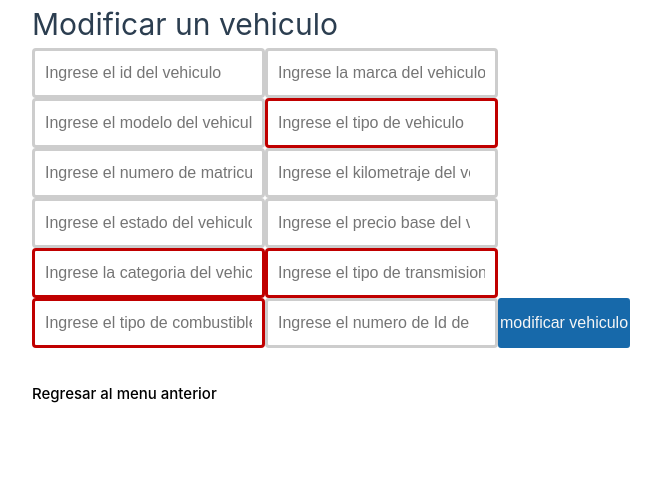
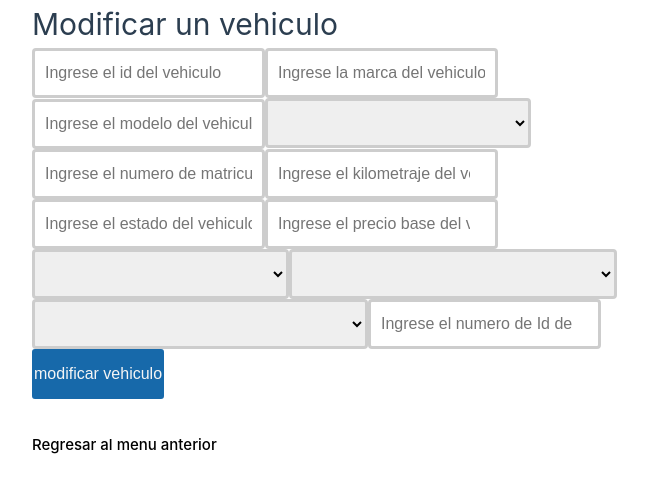
Before and after one commit to CristobalMilla/Lab_Fingeso_Part2, a Vue app in the folder FrontEnd/AutoAltiro/: page /modifyCar in a window 1280 px wide. Shown: the top 492 px of the page, without its empty margins (0-661 px from the left). Built offline with nearby package versions, Linux system fonts and the light colour scheme.

Commit message:
Transcribir opciones ACRISS en <select>

```diff
--- a/FrontEnd/AutoAltiro/src/index.css
+++ b/FrontEnd/AutoAltiro/src/index.css
@@ -277,6 +277,18 @@ input{
   transition: border 0.2s;
 }
 
+select{
+  height: 50px;
+  box-sizing: border-box;
+
+  padding: 10px !important;
+  font-size: 16px;
+  border-radius: 4px;
+  outline: none;
+  border: #cdcdcd solid 3px;
+  transition: border 0.2s;
+}
+
 input:hover{
   border: #bbbbbb solid 3px;
   transition: border 0.2s;
--- a/FrontEnd/AutoAltiro/src/views/AddCar.vue
+++ b/FrontEnd/AutoAltiro/src/views/AddCar.vue
@@ -9,14 +9,86 @@
       <div class="InputContainer">
         <input type="marca" v-model="vehicleBrand" placeholder="Ingrese la marca del vehiculo">
         <input type="modelo" v-model="vehicleModel" placeholder="Ingrese el modelo del vehiculo">
-        <input type="tipo" v-model="vehicleType" required pattern="[BCDWVLSTFJXPQZEMRHYNGK]" maxlength=1 placeholder="Ingrese el tipo de vehiculo">
+        <select v-model="vehicleType">
+            <option disabled value="">Ingrese tipo de vehículo</option>
+            <option value="B">B: 2-3 Puertas</option>
+            <option value="C">C: 2/4 Puertas</option>
+            <option value="D">D: 4-5 Puertas</option>
+            <option value="W">W: Wagon/Estate</option>
+            <option value="V">M: Monovolumen</option>
+            <option value="L">L: Limousine</option>
+            <option value="S">S: Deportivo</option>
+            <option value="T">T: Descapotable</option>
+            <option value="F">F: 4x4</option>
+            <option value="J">J: 4x4 Abierto</option>
+            <option value="X">X: Especial</option>
+            <option value="P">P: Pickup cabina regular</option>
+            <option value="Q">Q: Pickup grande</option>
+            <option value="Z">Z: Oferta especial</option>
+            <option value="E">E: Coupe</option>
+            <option value="M">M: Monoespacio</option>
+            <option value="R">R: Vehículo de recreación</option>
+            <option value="H">H: Motor Home</option>
+            <option value="Y">Y: Vehículo de 2 ruedas</option>
+            <option value="N">N: Roadster deportivo 2 plazas</option>
+            <option value="G">G: Crossover</option>
+            <option value="K">K: Vehículo comercial</option>
+        </select>
         <input type="matricula" v-model="vehicleNumber" placeholder="Ingrese el numero de matricula  del vehiculo">
         <input type="number" v-model="vehicleMilleage" min=0 placeholder="Ingrese el kilometraje del vehiculo">
         <input type="estado" v-model="vehicleState" placeholder="Ingrese el estado del vehiculo">
         <input type="number" v-model="vehicleBasePrice" min=0 placeholder="Ingrese el precio base del vehiculo">
-        <input type="categoria" v-model="vehicleCategory" required pattern="[MNEHCDIJSRFGPULWOX]" maxlength=1 placeholder="Ingrese la categoria del vehiculo">
-        <input type="text" v-model="vehicleTransmission" required pattern="[MNCABD]" maxlength=1 placeholder="Ingrese el tipo de transmision del vehiculo">
-        <input type="combustible" v-model="vehiculeFuel" required pattern="[RNDQHIECLSABMFVZUX]" maxlength=1 placeholder="Ingrese el tipo de combustible del vehiculo">
+        <select v-model="vehicleCategory">
+            <option disabled value="">Ingrese categoría de vehículo</option>
+            <option value="M">M: Mini</option>
+            <option value="N">N: Mini Elite</option>
+            <option value="E">E: Económico</option>
+            <option value="H">H: Económico Elite</option>
+            <option value="C">C: Compact</option>
+            <option value="D">D: Compact Elite</option>
+            <option value="I">I: Intermediate</option>
+            <option value="J">J: Intermediate Elite</option>
+            <option value="S">S: Standard </option>
+            <option value="R">R: Standard Elite</option>
+            <option value="F">F: Fullsize</option>
+            <option value="G">G: Fullsize Elite</option>
+            <option value="P">P: Premium</option>
+            <option value="U">U: Premium Elite</option>
+            <option value="L">L: Lujo</option>
+            <option value="W">W: Lujo Elite</option>
+            <option value="O">O: Monovolúmen</option>
+            <option value="X">X: Especial</option>
+        </select>
+        <select v-model="vehicleTransmission">
+            <option disabled value="">Ingrese tipo de transmisión del vehículo</option>
+            <option value="M">M: Manual sin especificar tracción</option>
+            <option value="N">N: Manual con tracción delantera</option>
+            <option value="C">C: Manual con tracción 4 ruedas</option>
+            <option value="A">A: Automática sin especificar tracción</option>
+            <option value="B">B: Automático con tracción 4 ruedas</option>
+            <option value="D">D: Automático con tracción delantera</option>
+        </select>
+        <select v-model="vehiculeFuel">
+            <option disabled value="">Ingrese tipo de combustible del vehículo</option>
+            <option value="R">R: Combustible no especificado/Con aire</option>
+            <option value="N">N: Combustible no especificado/Sin aire</option>
+            <option value="D">D: Diesel Con aire</option>
+            <option value="Q">Q: Diesel Sin aire</option>
+            <option value="H">H: Vehículo Híbrido Con aire</option>
+            <option value="I">I: Vehículo Híbrido Sin aire</option>
+            <option value="E">E: Eléctrico Con aire</option>
+            <option value="C">C: Eléctrico Sin aire</option>
+            <option value="L">L: Gas Licuado Petróleo Con aire</option>
+            <option value="S">S: Gas Licuado Petróleo Sin aire</option>
+            <option value="A">A: Hidrógeno Con aire</option>
+            <option value="B">B: Hidrógeno Sin aire</option>
+            <option value="M">M: Multicombustible Con aire</option>
+            <option value="F">F: Multicombustible Sin aire</option>
+            <option value="V">V: Gasolina Con aire</option>
+            <option value="Z">Z: Gasolina Sin aire</option>
+            <option value="U">U: Etanol Con aire</option>
+            <option value="X">X: Etanol Sin aire</option>
+        </select>
         <input type="number" v-model="sucursalId" min=1 placeholder="Ingrese el numero de Id de la sucursal">
         <button class="sessionButton" @click="agregarVehiculo">Agregar vehiculo</button>
       </div>
--- a/FrontEnd/AutoAltiro/src/views/modifyCar.vue
+++ b/FrontEnd/AutoAltiro/src/views/modifyCar.vue
@@ -10,14 +10,86 @@
         <input type="number" v-model="vehicleId" min=0 placeholder="Ingrese el id del vehiculo">
         <input type="marca" v-model="vehicleBrand" placeholder="Ingrese la marca del vehiculo">
         <input type="modelo" v-model="vehicleModel" placeholder="Ingrese el modelo del vehiculo">
-        <input type="tipo" v-model="vehicleType" required pattern="[BCDWVLSTFJXPQZEMRHYNGK]" maxlength=1 placeholder="Ingrese el tipo de vehiculo">
+        <select v-model="vehicleType">
+            <option disabled value="">Ingrese tipo de vehículo</option>
+            <option value="B">B: 2-3 Puertas</option>
+            <option value="C">C: 2/4 Puertas</option>
+            <option value="D">D: 4-5 Puertas</option>
+            <option value="W">W: Wagon/Estate</option>
+            <option value="V">M: Monovolumen</option>
+            <option value="L">L: Limousine</option>
+            <option value="S">S: Deportivo</option>
+            <option value="T">T: Descapotable</option>
+            <option value="F">F: 4x4</option>
+            <option value="J">J: 4x4 Abierto</option>
+            <option value="X">X: Especial</option>
+            <option value="P">P: Pickup cabina regular</option>
+            <option value="Q">Q: Pickup grande</option>
+            <option value="Z">Z: Oferta especial</option>
+            <option value="E">E: Coupe</option>
+            <option value="M">M: Monoespacio</option>
+            <option value="R">R: Vehículo de recreación</option>
+            <option value="H">H: Motor Home</option>
+            <option value="Y">Y: Vehículo de 2 ruedas</option>
+            <option value="N">N: Roadster deportivo 2 plazas</option>
+            <option value="G">G: Crossover</option>
+            <option value="K">K: Vehículo comercial</option>
+        </select>
         <input type="matricula" v-model="vehicleNumber" placeholder="Ingrese el numero de matricula  del vehiculo">
         <input type="number" v-model="vehicleMilleage" min=0 placeholder="Ingrese el kilometraje del vehiculo">
         <input type="estado" v-model="vehicleState" placeholder="Ingrese el estado del vehiculo">
         <input type="number" v-model="vehicleBasePrice" min=0 placeholder="Ingrese el precio base del vehiculo">
-        <input type="categoria" v-model="vehicleCategory" required pattern="[MNEHCDIJSRFGPULWOX]" maxlength=1 placeholder="Ingrese la categoria del vehiculo">
-        <input type="text" v-model="vehicleTransmission" required pattern="[MNCABD]" maxlength=1 placeholder="Ingrese el tipo de transmision del vehiculo">
-        <input type="combustible" v-model="vehiculeFuel" required pattern="[RNDQHIECLSABMFVZUX]" maxlength=1 placeholder="Ingrese el tipo de combustible del vehiculo">
+        <select v-model="vehicleCategory">
+            <option disabled value="">Ingrese categoría de vehículo</option>
+            <option value="M">M: Mini</option>
+            <option value="N">N: Mini Elite</option>
+            <option value="E">E: Económico</option>
+            <option value="H">H: Económico Elite</option>
+            <option value="C">C: Compact</option>
+            <option value="D">D: Compact Elite</option>
+            <option value="I">I: Intermediate</option>
+            <option value="J">J: Intermediate Elite</option>
+            <option value="S">S: Standard </option>
+            <option value="R">R: Standard Elite</option>
+            <option value="F">F: Fullsize</option>
+            <option value="G">G: Fullsize Elite</option>
+            <option value="P">P: Premium</option>
+            <option value="U">U: Premium Elite</option>
+            <option value="L">L: Lujo</option>
+            <option value="W">W: Lujo Elite</option>
+            <option value="O">O: Monovolúmen</option>
+            <option value="X">X: Especial</option>
+        </select>
+        <select v-model="vehicleTransmission">
+            <option disabled value="">Ingrese tipo de transmisión del vehículo</option>
+            <option value="M">M: Manual sin especificar tracción</option>
+            <option value="N">N: Manual con tracción delantera</option>
+            <option value="C">C: Manual con tracción 4 ruedas</option>
+            <option value="A">A: Automática sin especificar tracción</option>
+            <option value="B">B: Automático con tracción 4 ruedas</option>
+            <option value="D">D: Automático con tracción delantera</option>
+        </select>
+        <select v-model="vehiculeFuel">
+            <option disabled value="">Ingrese tipo de combustible del vehículo</option>
+            <option value="R">R: Combustible no especificado/Con aire</option>
+            <option value="N">N: Combustible no especificado/Sin aire</option>
+            <option value="D">D: Diesel Con aire</option>
+            <option value="Q">Q: Diesel Sin aire</option>
+            <option value="H">H: Vehículo Híbrido Con aire</option>
+            <option value="I">I: Vehículo Híbrido Sin aire</option>
+            <option value="E">E: Eléctrico Con aire</option>
+            <option value="C">C: Eléctrico Sin aire</option>
+            <option value="L">L: Gas Licuado Petróleo Con aire</option>
+            <option value="S">S: Gas Licuado Petróleo Sin aire</option>
+            <option value="A">A: Hidrógeno Con aire</option>
+            <option value="B">B: Hidrógeno Sin aire</option>
+            <option value="M">M: Multicombustible Con aire</option>
+            <option value="F">F: Multicombustible Sin aire</option>
+            <option value="V">V: Gasolina Con aire</option>
+            <option value="Z">Z: Gasolina Sin aire</option>
+            <option value="U">U: Etanol Con aire</option>
+            <option value="X">X: Etanol Sin aire</option>
+        </select>
         <input type="number" v-model="sucursalId" min=1 placeholder="Ingrese el numero de Id de la sucursal">
         <button class="sessionButton" @click="modificarVehiculo">modificar vehiculo</button>
       </div>
```
